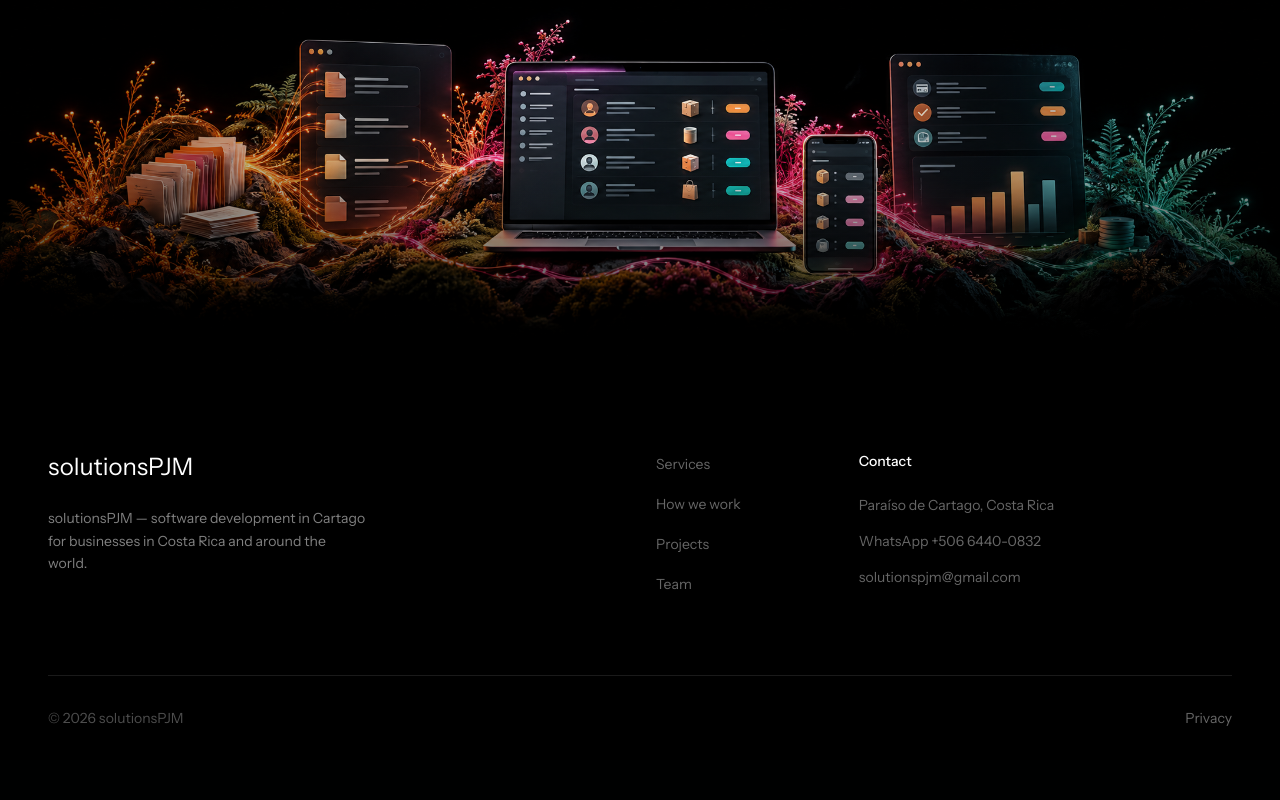
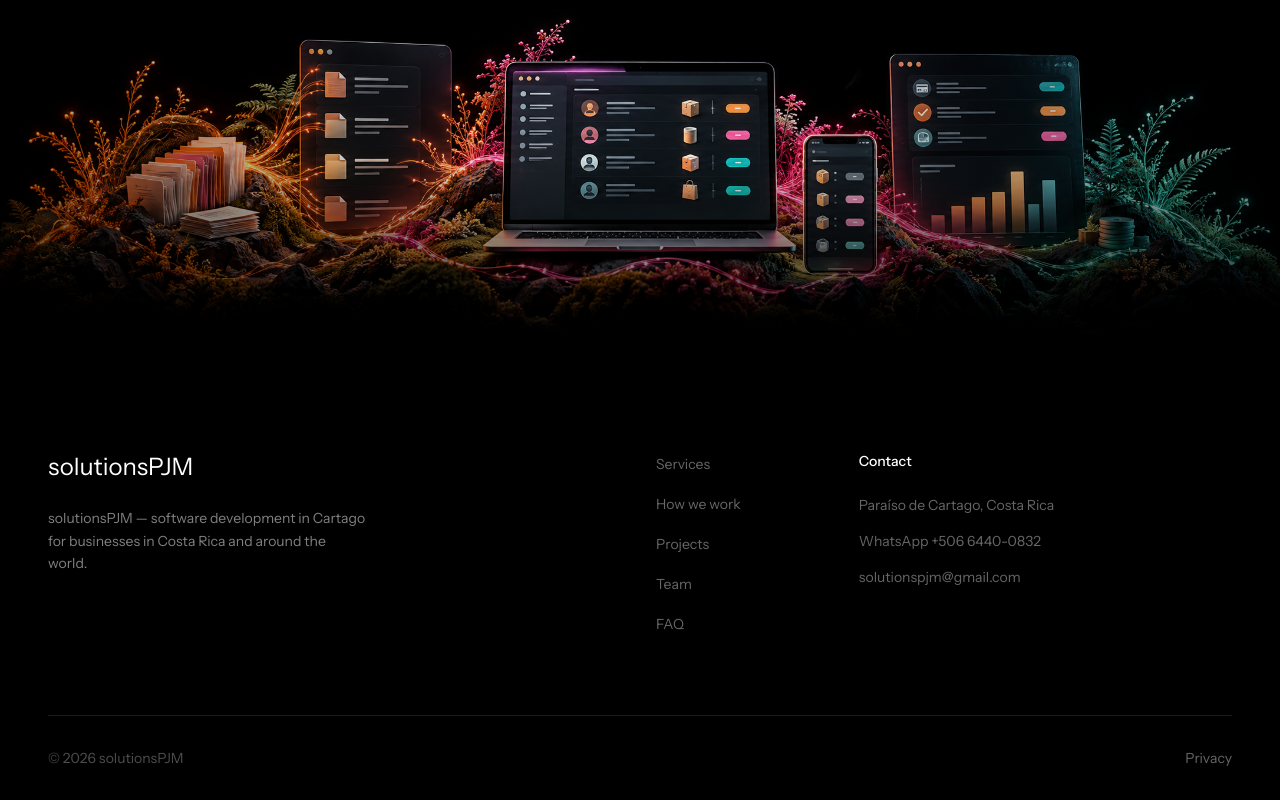
Before and after one commit to FreelancersProjects2026/Landing-Page, a Next.js app: page /en in a window 1280 px wide. Shown: the part 7793-8593 px from the top of the page. Before the commit the page ends 8553 px from the top, so only its background shows below. Built offline with nearby package versions, Linux system fonts and the light colour scheme.

Commit message:
feat(navegacion): 014-T03 el footer enlaza a Preguntas
Co-Authored-By: Claude Opus 5.5 <noreply@anthropic.com>

```diff
--- a/src/components/landing/footer-section.tsx
+++ b/src/components/landing/footer-section.tsx
@@ -27,6 +27,7 @@ export function FooterSection({
     { name: menu.process, href: `#${sectionIds.process}` },
     { name: menu.projects, href: `#${sectionIds.projects}` },
     { name: menu.team, href: `#${sectionIds.team}` },
+    { name: menu.faq, href: `#${sectionIds.faq}` },
   ]
 
   return (
```
Also changed, not shown: 2 other files (tests, documents, lock files or other folders).
